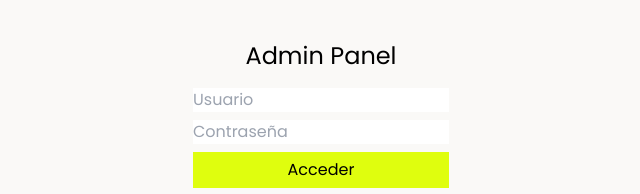
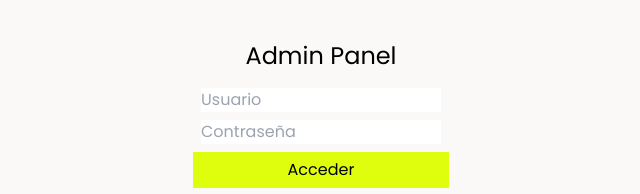
Before and after one commit to miriamsobrino/ines-web-client, a React (Vite) app: page /admin in a window 1280 px wide. Shown: the top 194 px of the page, without its empty margins (319-959 px from the left). Built offline with nearby package versions, Linux system fonts and the light colour scheme; no server answers.

Commit message:
change styles input admin form

```diff
--- a/src/pages/Admin.jsx
+++ b/src/pages/Admin.jsx
@@ -36,11 +36,13 @@ const Admin = () => {
       <h2 className='text-2xl mb-4'>Admin Panel</h2>
       <form onSubmit={handleSubmit} className='flex flex-col gap-2 w-[20%]'>
         <input
+          className='mx-2'
           placeholder='Usuario'
           value={username}
           onChange={(e) => setUsername(e.target.value)}
         />
         <input
+          className='mx-2'
           type='password'
           placeholder='Contraseña'
           value={password}
```
